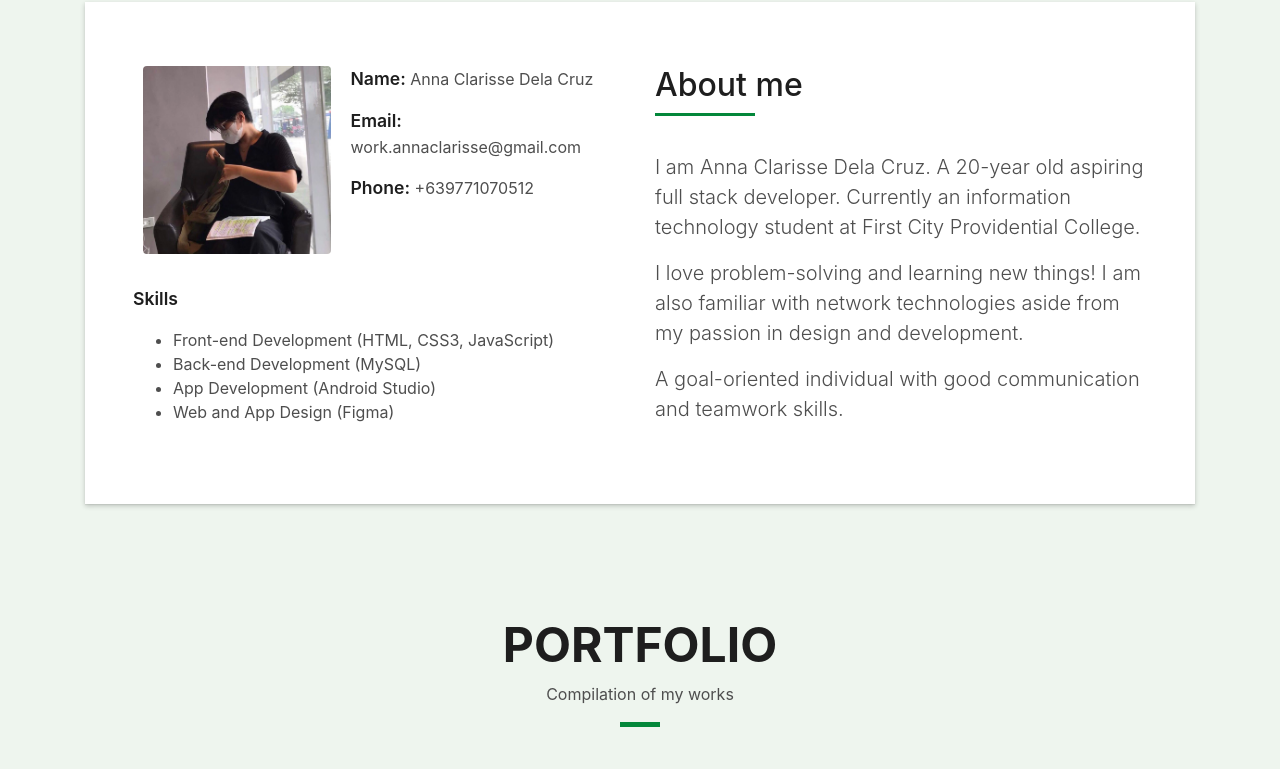
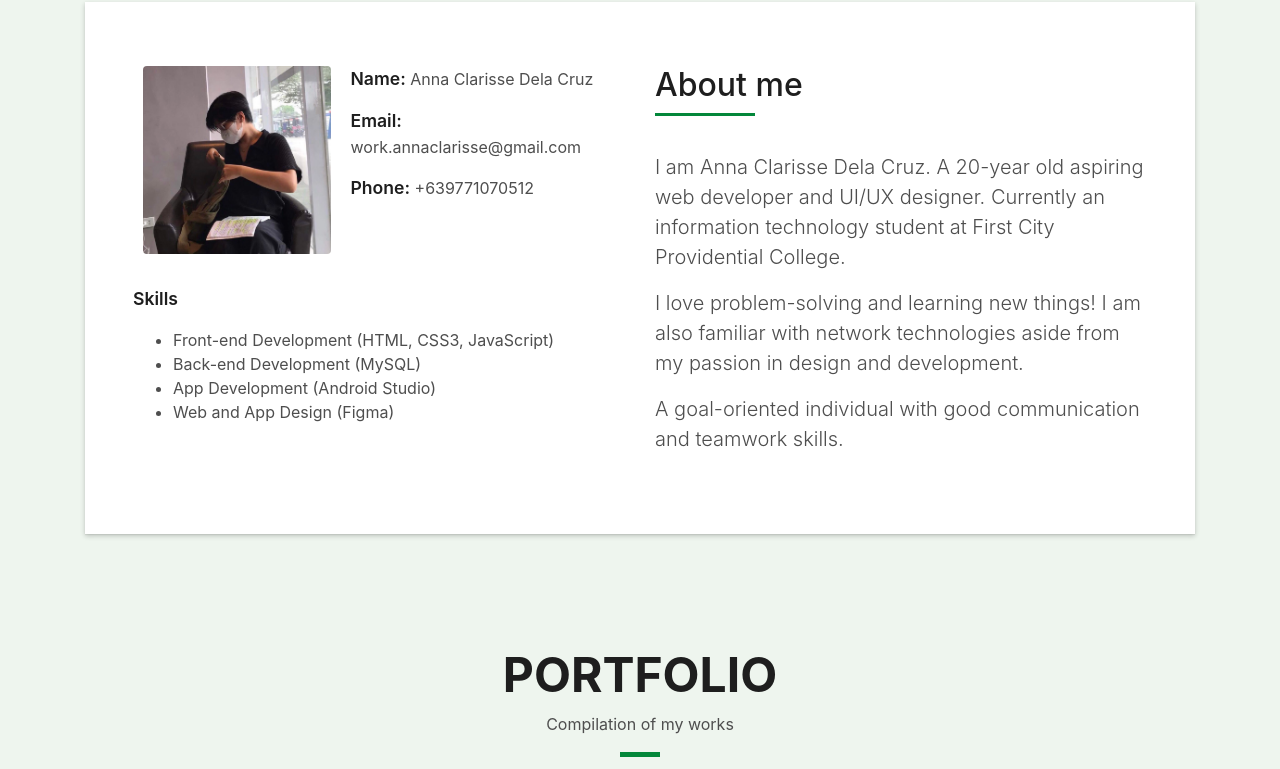
Before and after one commit to aceDizzy/aceDizzy.github.io, a plain HTML site: page index.html in a window 1280 px wide. Shown: the part 862-1631 px from the top of the page. Drawn offline with Linux system fonts and the light colour scheme; a script that the page names is missing; files whose address does not match are found by name.

Commit message:
Update index.html

```diff
--- a/index.html
+++ b/index.html
@@ -111,7 +111,7 @@
                     </h5>
                   </div>
                   <p class="lead">
-                    I am Anna Clarisse Dela Cruz. A 20-year old aspiring full stack developer. Currently an information technology student at First City Providential College.
+                    I am Anna Clarisse Dela Cruz. A 20-year old aspiring web developer and UI/UX designer. Currently an information technology student at First City Providential College.
                   </p>
                   <p class="lead">
                     I love problem-solving and learning new things! I am also familiar with network technologies aside from my passion in design and development.
```
